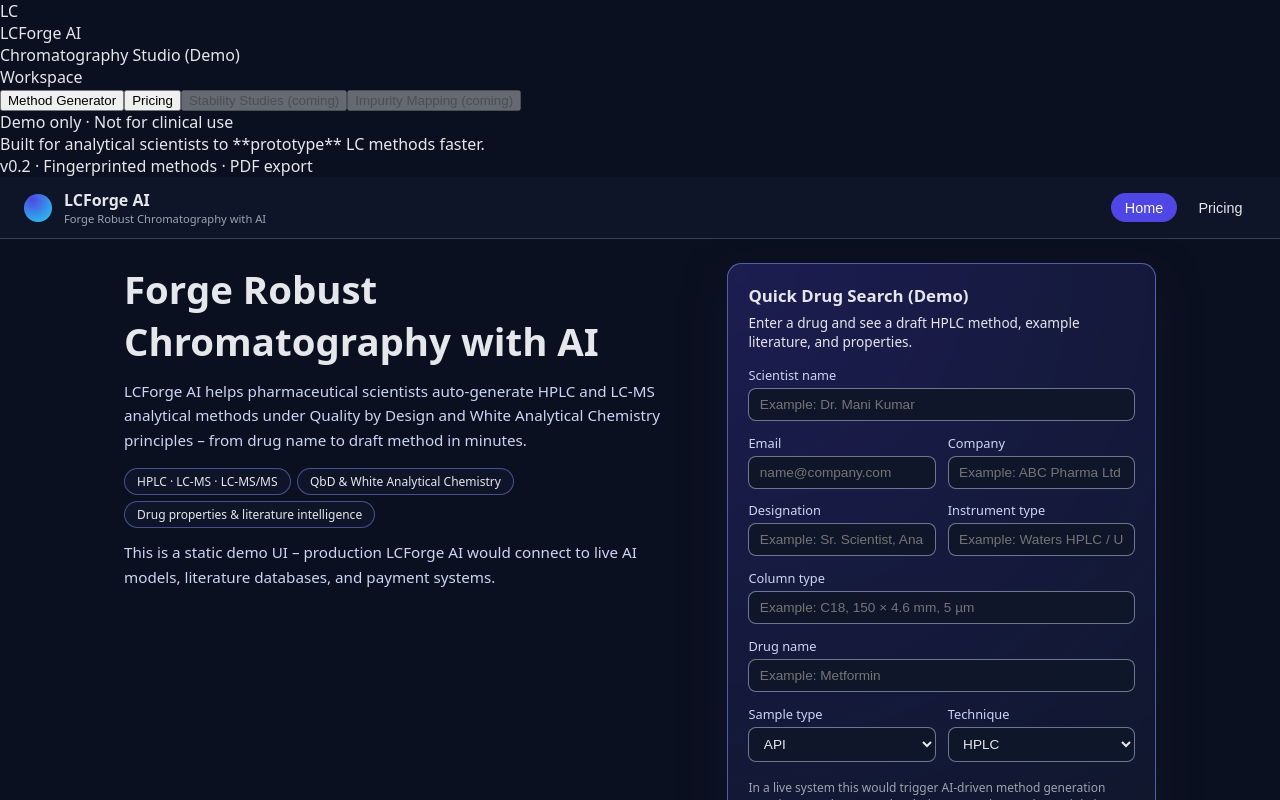
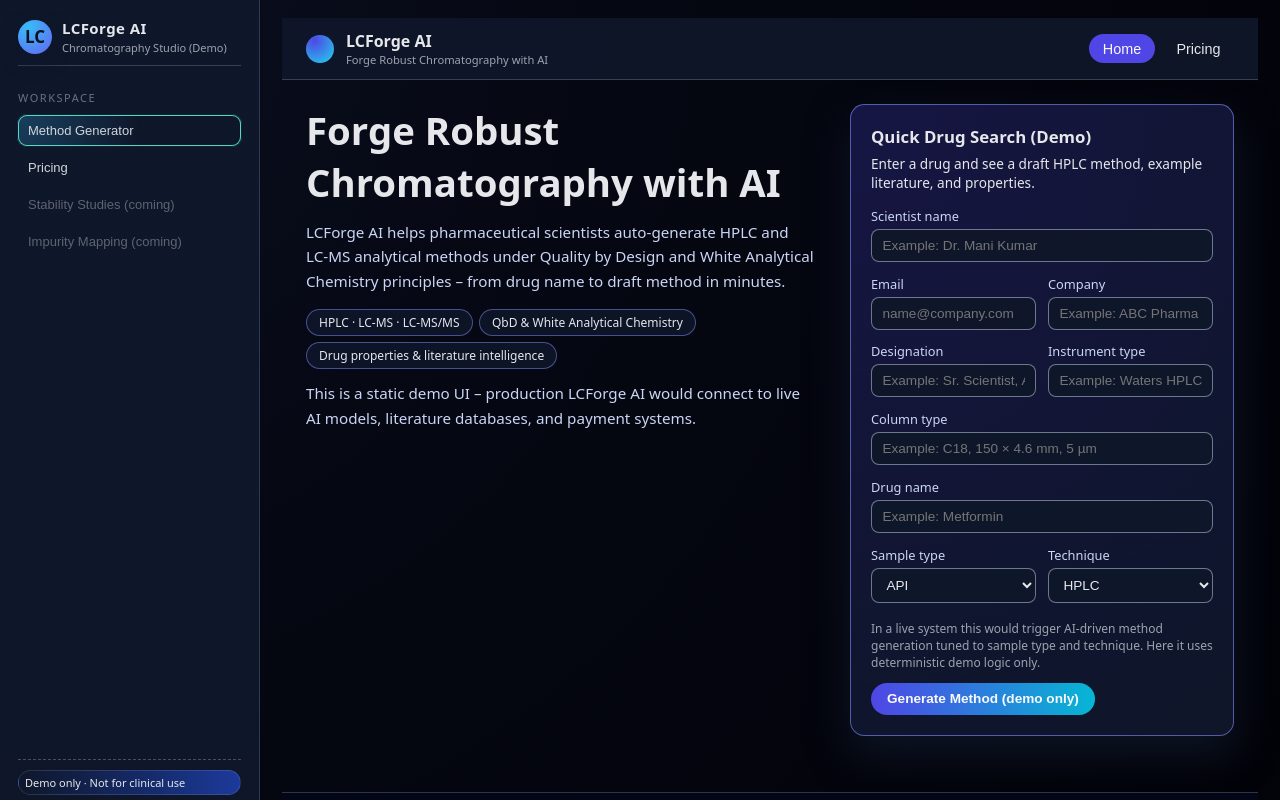
Before and after one commit to gmk777-ui/lcforge-v2, a React (Vite) app: page / in a window 1280 px wide. Shown: the top 800 px of the page. Built offline with nearby package versions, Linux system fonts and the light colour scheme.

Commit message:
Update index.css

```diff
--- a/src/index.css
+++ b/src/index.css
@@ -374,3 +374,151 @@
     gap: 0.4rem;
   }
 }
+/* ===== Layout shell ===== */
+
+.app-shell {
+  display: flex;
+  min-height: 100vh;
+  background: radial-gradient(circle at top left, #0b1020 0, #050712 40%, #020308 100%);
+  color: #e5e7eb;
+  font-family: system-ui, -apple-system, BlinkMacSystemFont, "SF Pro Text",
+    "Inter", "Segoe UI", sans-serif;
+}
+
+/* Sidebar */
+
+.app-sidebar {
+  width: 260px;
+  padding: 18px 18px 20px;
+  border-right: 1px solid rgba(148, 163, 184, 0.25);
+  background: linear-gradient(180deg, rgba(15, 23, 42, 0.98), rgba(15, 23, 42, 0.94));
+  display: flex;
+  flex-direction: column;
+  gap: 16px;
+}
+
+.sidebar-header {
+  display: flex;
+  align-items: center;
+  gap: 10px;
+  padding-bottom: 10px;
+  border-bottom: 1px solid rgba(148, 163, 184, 0.3);
+}
+
+.sidebar-logo-circle {
+  width: 34px;
+  height: 34px;
+  border-radius: 999px;
+  background: radial-gradient(circle at 30% 20%, #38bdf8, #6366f1);
+  display: flex;
+  align-items: center;
+  justify-content: center;
+  font-weight: 700;
+  font-size: 17px;
+  color: #0b1120;
+  box-shadow: 0 0 0 1px rgba(15, 23, 42, 0.9), 0 8px 18px rgba(15, 23, 42, 0.9);
+}
+
+.sidebar-title-block {
+  display: flex;
+  flex-direction: column;
+  gap: 2px;
+}
+
+.sidebar-title {
+  font-size: 15px;
+  font-weight: 600;
+  letter-spacing: 0.03em;
+}
+
+.sidebar-subtitle {
+  font-size: 11px;
+  color: #9ca3af;
+}
+
+/* Nav */
+
+.sidebar-nav {
+  margin-top: 8px;
+  display: flex;
+  flex-direction: column;
+  gap: 6px;
+}
+
+.sidebar-section-label {
+  font-size: 11px;
+  text-transform: uppercase;
+  letter-spacing: 0.14em;
+  color: #6b7280;
+  margin-bottom: 4px;
+}
+
+.sidebar-nav-item {
+  width: 100%;
+  text-align: left;
+  border-radius: 9px;
+  border: 1px solid transparent;
+  padding: 7px 9px;
+  font-size: 13px;
+  background: transparent;
+  color: #d1d5db;
+  cursor: pointer;
+  display: flex;
+  align-items: center;
+  justify-content: space-between;
+}
+
+.sidebar-nav-item:hover:not(:disabled) {
+  border-color: rgba(148, 163, 184, 0.7);
+  background: radial-gradient(circle at 0 0, rgba(56, 189, 248, 0.12), transparent 55%);
+}
+
+.sidebar-nav-item-active {
+  border-color: rgba(94, 234, 212, 0.9);
+  background: radial-gradient(circle at 0 0, rgba(56, 189, 248, 0.25), transparent 55%);
+  box-shadow: 0 0 0 1px rgba(15, 23, 42, 0.9), 0 0 0 1px rgba(45, 212, 191, 0.6);
+}
+
+.sidebar-nav-item:disabled {
+  opacity: 0.4;
+  cursor: not-allowed;
+}
+
+/* Footer */
+
+.sidebar-footer {
+  margin-top: auto;
+  padding-top: 10px;
+  border-top: 1px dashed rgba(148, 163, 184, 0.4);
+  display: flex;
+  flex-direction: column;
+  gap: 8px;
+}
+
+.sidebar-badge {
+  font-size: 11px;
+  padding: 4px 6px;
+  border-radius: 999px;
+  border: 1px solid rgba(248, 250, 252, 0.12);
+  background: linear-gradient(90deg, rgba(15, 23, 42, 0.9), rgba(30, 64, 175, 0.85));
+  color: #e5e7eb;
+}
+
+.sidebar-footer-text {
+  font-size: 12px;
+  color: #9ca3af;
+}
+
+.sidebar-footer-mini {
+  font-size: 11px;
+  color: #6b7280;
+}
+
+/* Main area */
+
+.app-main {
+  flex: 1;
+  min-width: 0;
+  padding: 18px 22px 22px;
+  overflow-y: auto;
+}
```
